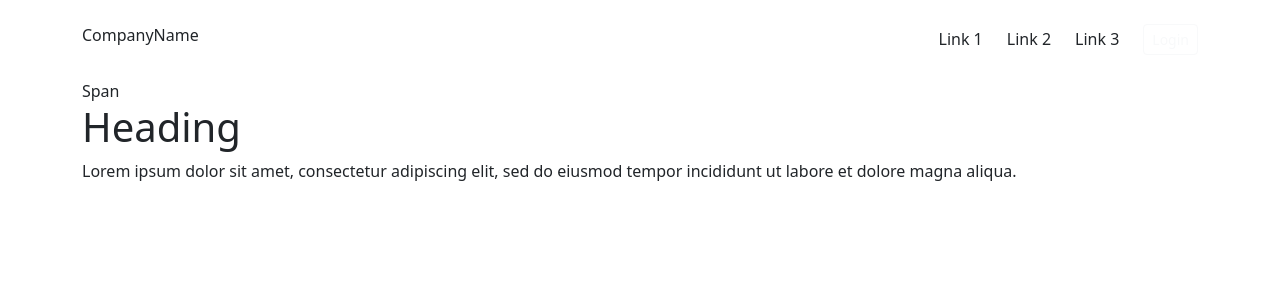
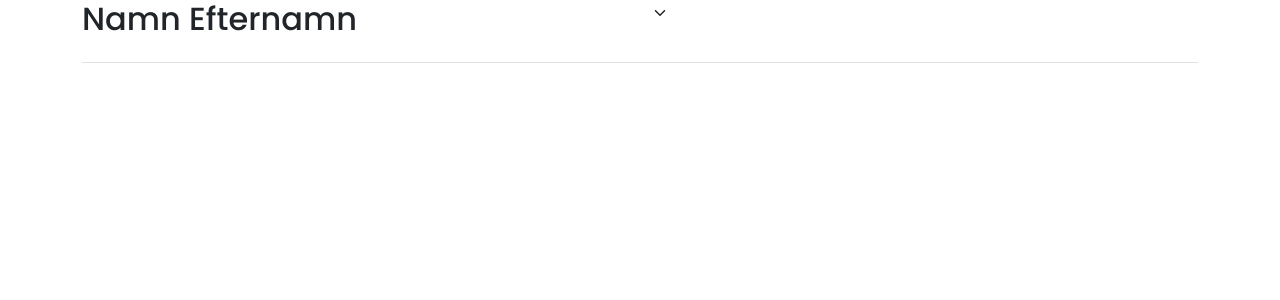
Before and after one commit to hannasghansson/react-yoma, a React (Create React App) app in the folder project/: page / in a window 1280 px wide. Shown: the top 300 px of the page. Built offline with nearby package versions, Linux system fonts and the light colour scheme.

Commit message:
add readmore btn

```diff
--- a/package.json
+++ /dev/null
@@ -1,5 +0,0 @@
-{
-  "dependencies": {
-    "bootstrap": "^5.2.3"
-  }
-}
--- a/project/package.json
+++ b/project/package.json
@@ -6,8 +6,10 @@
     "@testing-library/jest-dom": "^5.16.5",
     "@testing-library/react": "^13.4.0",
     "@testing-library/user-event": "^13.5.0",
+    "bootstrap": "^5.2.3",
     "react": "^18.2.0",
     "react-dom": "^18.2.0",
+    "react-icons": "^4.7.1",
     "react-scripts": "5.0.1",
     "web-vitals": "^2.1.4"
   },
--- a/project/src/App.js
+++ b/project/src/App.js
@@ -8,16 +8,56 @@
 // occaecat cupidatat non proident, sunt in culpa qui officia deserunt
 // mollit anim id est laborum
 
-import Heading from "./components/Heading/Heading";
-import Navbar from "./components/Navbar/Navbar";
+// import Heading from "./components/Heading/Heading"; <Heading />
+// import Navbar from "./components/Navbar/Navbar";  <Navbar />
+import React from "react";
+import ReadMore from "./components/ReadMore/ReadMore";
 
 function App() {
   return (
     <div>
-      <Navbar />
-      <Heading />
+      <ReadMore />
     </div>
   );
 }
 
 export default App;
+// import { IoIosArrowDown, IoIosArrowUp } from "react-icons/io";
+
+// function App() {
+//   const [readMore, setReadMore] = useState(false);
+//   const extraContent = (
+//     <div>
+//       <p className="extra-content">
+//         Lorem ipsum dolor sit amet consectetur adipisicing elit. Qui,
+//         consectetur neque ab porro quasi culpa nulla rerum quis minus
+//         voluptatibus sed hic ad quo sint, libero commodi officia aliquam!
+//         Maxime.
+//       </p>
+//     </div>
+//   );
+//   const linkName = readMore ? <IoIosArrowUp /> : <IoIosArrowDown />;
+//   return (
+//     <div className="App ">
+//       <div className="container">
+//         <div className="row border-bottom">
+//           <div className="col me-0">
+//             <h2 className="me-0">Namn Efternamn</h2>
+//           </div>
+//           <div
+//             className="col"
+//             onClick={() => {
+//               setReadMore(!readMore);
+//             }}
+//           >
+//             <h2>{linkName}</h2>
+//           </div>
+//         </div>
+
+//         <div>{readMore && extraContent}</div>
+//       </div>
+//     </div>
+//   );
+// }
+
+// export default App;
--- /dev/null
+++ b/project/src/components/ReadMore/ReadMore.jsx
@@ -0,0 +1,37 @@
+import React, { useState } from "react";
+import { IoIosArrowDown, IoIosArrowUp } from "react-icons/io";
+
+const ReadMore = () => {
+  const [readMore, setReadMore] = useState(false);
+  const content = (
+    <div>
+      <p className="extra-content">
+        Lorem ipsum dolor sit amet consectetur adipisicing elit. Qui,
+        consectetur neque ab porro quasi culpa nulla rerum quis minus
+        voluptatibus sed hic ad quo sint, libero commodi officia aliquam!
+        Maxime.
+      </p>
+    </div>
+  );
+  const linkName = readMore ? <IoIosArrowUp /> : <IoIosArrowDown />;
+  return (
+    <div className="container">
+      <div className="border-bottom">
+        <div
+          onClick={() => {
+            setReadMore(!readMore);
+          }}
+        >
+          <div className="row">
+            <h2 className="col">Namn Efternamn</h2>
+            <span className="col">{linkName}</span>
+          </div>
+
+          <p>{readMore && content}</p>
+        </div>
+      </div>
+    </div>
+  );
+};
+
+export default ReadMore;
--- a/project/src/index.css
+++ b/project/src/index.css
@@ -3,7 +3,14 @@ color: #61dafb;
 background-color: #282c34;
 */
 
-/* @import url('https://fonts.googleapis.com/css2?family=Poppins:wght@100;200;300;500;700;800&display=swap');
+ @import url('https://fonts.googleapis.com/css2?family=Poppins:wght@100;200;300;500;700;800&display=swap');
+* {
+
+  font-family: 'Poppins', sans-serif;
+}
+
+/*
+
 * {
   background-color: #2E2E2E;
   color: white;
@@ -20,11 +27,3 @@ span{
   color: transparent;
 
 } */
-
-
-
-
-
-p{
-  font-weight: 300;
-}
```
Also changed, not shown: 2 other files (tests, documents, lock files or other folders).
